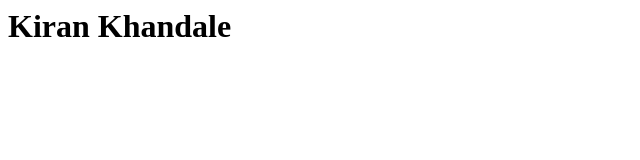
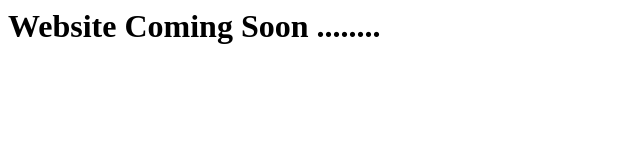
Before and after one commit to KiranKhandale/render2, a plain HTML site: page index.html in a window 1280 px wide. Shown: the whole page, without its empty margins (0-640 px from the left). Drawn offline with Linux system fonts and the light colour scheme.

Commit message:
commit 1

```diff
--- a/index.html
+++ b/index.html
@@ -1 +1 @@
-<h1>Kiran Khandale</h1>
+<h1>Website Coming Soon ........</h1>
```
